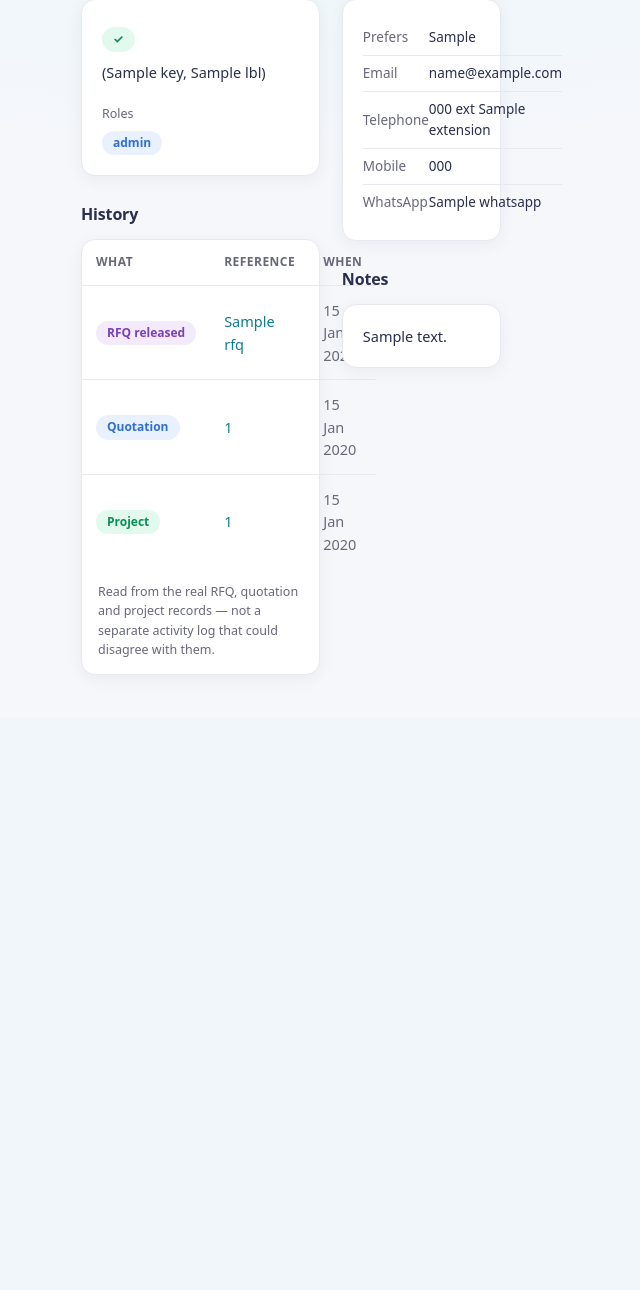
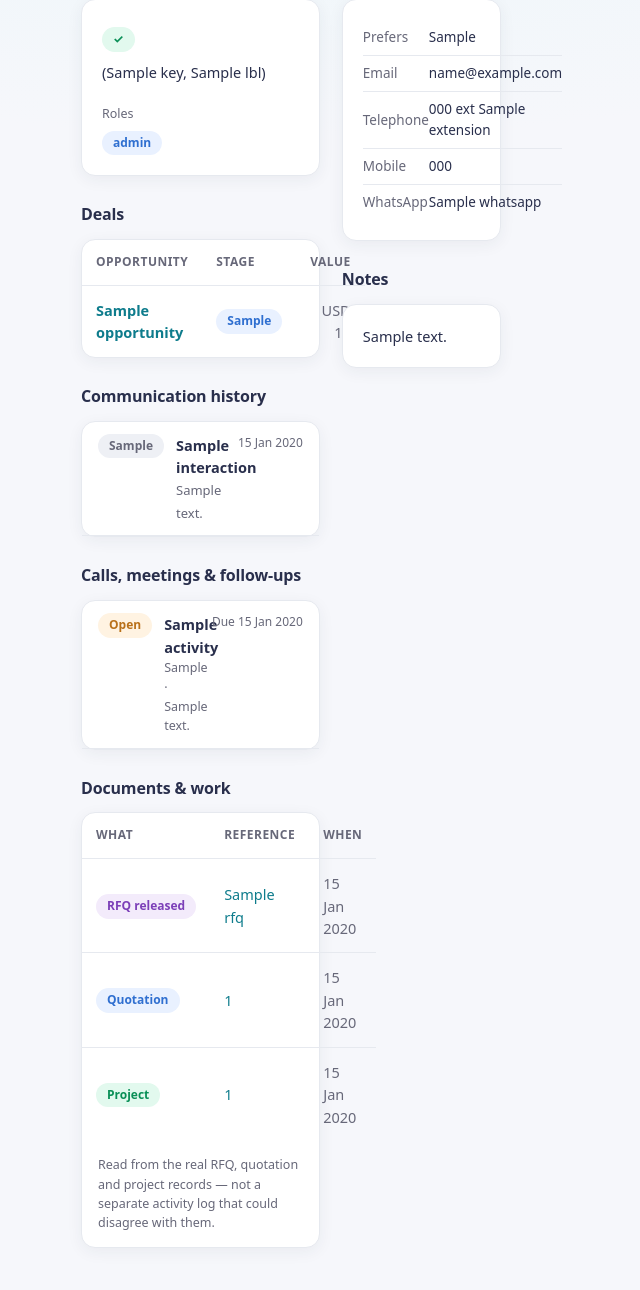
Before and after one commit to lulamadigital-code/lulaworks-platform, a Django app: template backend/apps/web/templates/web/customer_contact.html in a window 1280 px wide. Shown: the part 212-1502 px from the top of the page, without its empty margins (349-989 px from the left). Before the commit the page ends 887 px from the top, so only its background shows below. Run offline with Django 5.2, Linux system fonts and the light colour scheme; the template is opened without the code that fills it: most values are stand-ins (such as "Sample title", 1, 10 or a date in 2020).

Commit message:
People cards open the full contact 360 page (CRM history)
Clicking a person on the CRM hub now opens that contact's own page
(customer_contact_detail), not the company. Enrich contact_timeline with
the CRM relationship layer tied to the person — Opportunities (deals),
Interactions (communication history), and Activities (calls/meetings/
follow-ups) — and render them on the contact page alongside their
responsibilities, reach-them details and document/work history.

Co-Authored-By: Claude Opus 4.8 <noreply@anthropic.com>

```diff
--- a/backend/apps/web/templates/web/crm/hub.html
+++ b/backend/apps/web/templates/web/crm/hub.html
@@ -78,7 +78,7 @@
 {% if people %}
 <div class="people-grid">
   {% for p in people %}
-  <a class="person-card" href="{% url 'web:customer_detail' p.customer_id %}">
+  <a class="person-card" href="{% url 'web:customer_contact_detail' p.id %}">
     <span class="av init" style="width:42px;height:42px;font-size:16px;">{{ p.full_name|slice:":1"|upper }}</span>
     <div style="min-width:0;flex:1;">
       <div class="pc-name">{{ p.full_name }}{% if p.is_primary %} <span class="chip info" style="font-size:9.5px;padding:1px 6px;">Primary</span>{% endif %}</div>
--- a/backend/apps/web/templates/web/customer_contact.html
+++ b/backend/apps/web/templates/web/customer_contact.html
@@ -32,7 +32,61 @@
       {% endif %}
     </div>
 
-    <h2>History</h2>
+    {% if timeline.opportunities %}
+    <h2>Deals</h2>
+    <div class="card" style="padding:0;">
+      <table>
+        <tr><th>Opportunity</th><th>Stage</th><th class="right">Value</th></tr>
+        {% for o in timeline.opportunities %}
+        <tr>
+          <td><a href="{% url 'web:crm_opportunity_detail' o.id %}"><strong>{{ o.title }}</strong></a></td>
+          <td><span class="chip info">{{ o.get_stage_display }}</span></td>
+          <td class="right muted">{% if o.estimated_value %}{{ o.currency }} {{ o.estimated_value|floatformat:0 }}{% else %}—{% endif %}</td>
+        </tr>
+        {% endfor %}
+      </table>
+    </div>
+    {% endif %}
+
+    {% if timeline.interactions %}
+    <h2>Communication history</h2>
+    <div class="card" style="padding:0;">
+      {% for i in timeline.interactions %}
+      <div style="display:flex;gap:12px;padding:12px 16px;border-bottom:1px solid var(--line);">
+        <span class="chip {% if i.direction == 'in' %}ok{% elif i.direction == 'out' %}info{% else %}{% endif %}"
+              style="align-self:flex-start;white-space:nowrap;">{{ i.get_channel_display }}</span>
+        <div style="flex:1;min-width:0;">
+          {% if i.subject %}<strong>{{ i.subject }}</strong><br>{% endif %}
+          <span class="muted" style="font-size:13px;white-space:pre-wrap;">{{ i.summary }}</span>
+        </div>
+        <span class="muted" style="font-size:12px;white-space:nowrap;">{{ i.occurred_at|date:"d M Y" }}</span>
+      </div>
+      {% endfor %}
+    </div>
+    {% endif %}
+
+    {% if timeline.activities %}
+    <h2>Calls, meetings &amp; follow-ups</h2>
+    <div class="card" style="padding:0;">
+      {% for a in timeline.activities %}
+      <div style="display:flex;gap:12px;padding:12px 16px;border-bottom:1px solid var(--line);">
+        {% if a.status == 'done' %}<span class="chip ok" style="align-self:flex-start;">✓ Done</span>
+        {% elif a.status == 'cancelled' %}<span class="chip" style="align-self:flex-start;">Cancelled</span>
+        {% elif a.is_overdue %}<span class="chip bad" style="align-self:flex-start;">Overdue</span>
+        {% else %}<span class="chip warn" style="align-self:flex-start;">Open</span>{% endif %}
+        <div style="flex:1;min-width:0;">
+          <strong>{{ a.subject }}</strong>
+          <div class="muted" style="font-size:12.5px;">{{ a.get_activity_type_display }}{% if a.detail %} · {{ a.detail }}{% endif %}</div>
+        </div>
+        <span class="muted" style="font-size:12px;white-space:nowrap;">
+          {% if a.status == 'done' and a.completed_at %}{{ a.completed_at|date:"d M Y" }}
+          {% elif a.due_at %}Due {{ a.due_at|date:"d M Y" }}{% endif %}</span>
+      </div>
+      {% endfor %}
+    </div>
+    {% endif %}
+
+    <h2>Documents &amp; work</h2>
     <div class="card" style="padding:0;">
       <table>
         <tr><th>What</th><th>Reference</th><th>When</th></tr>
```
Also changed, not shown: backend/apps/customers/services.py (+20 -0 lines).
